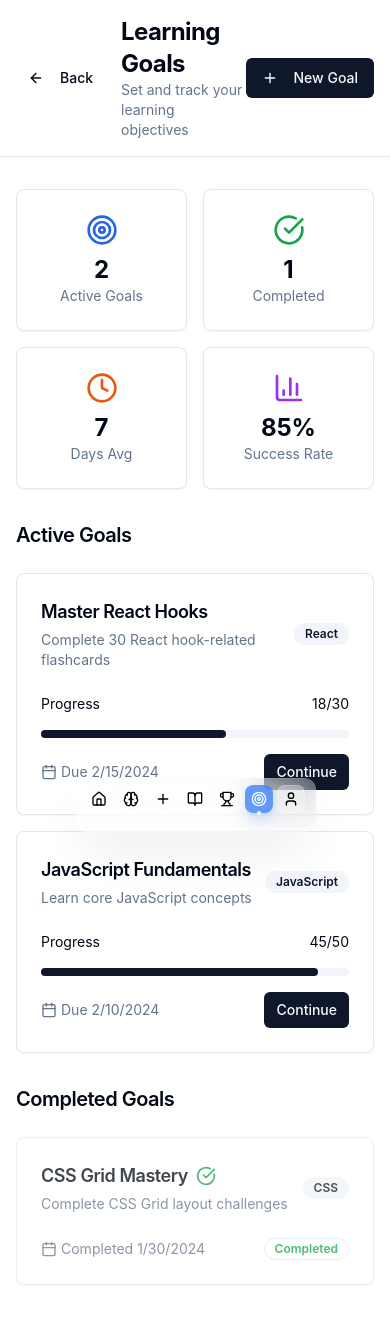
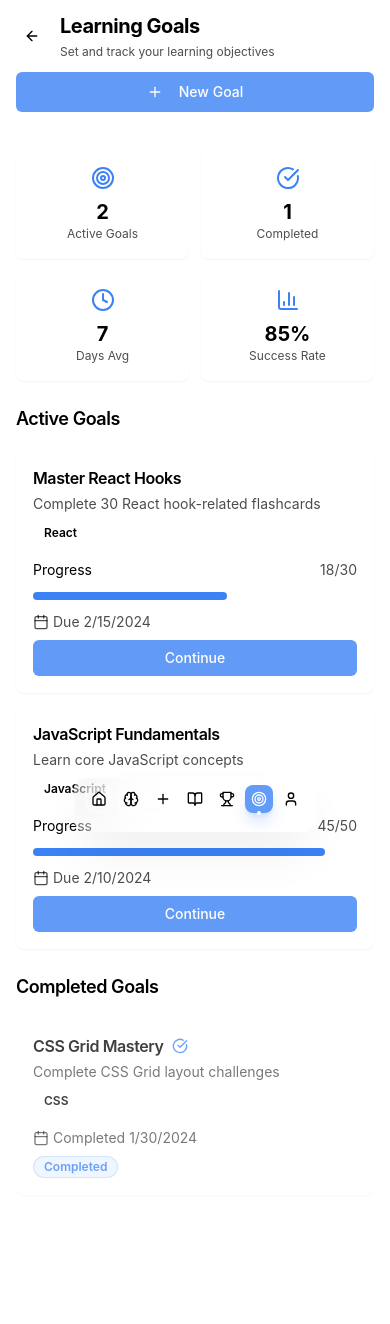
Before and after one commit to Ashish-x3/loop-learn, a React (Vite) app: page /goals in a window 390 px wide. Shown: the top 1324 px of the page. After the commit the page ends 1291 px from the top, so only its background shows below. Built offline with nearby package versions, Linux system fonts and the light colour scheme.

Commit message:
Fix: Improve mobile header design
The AI improved the header design across all pages for better mobile responsiveness.

```diff
--- a/src/pages/Create.tsx
+++ b/src/pages/Create.tsx
@@ -31,58 +31,64 @@ const Create = () => {
   ];
 
   return (
-    <div className="min-h-screen bg-background">
+    <div className="min-h-screen bg-white dark:bg-black">
       {/* Header */}
-      <div className="border-b bg-background/95 backdrop-blur supports-[backdrop-filter]:bg-background/60 sticky top-0 z-40">
-        <div className="container mx-auto px-4 py-4">
-          <div className="flex items-center space-x-4">
-            <Link to="/">
-              <Button variant="ghost" size="sm">
-                <ArrowLeft className="w-4 h-4 mr-2" />
-                Back
-              </Button>
-            </Link>
-            <div>
-              <h1 className="text-2xl font-bold">Create Flashcard</h1>
-              <p className="text-sm text-muted-foreground">
-                Generate AI-powered flashcards or create your own
-              </p>
+      <div className="border-b border-white/20 dark:border-white/10 backdrop-blur-xl bg-white/10 dark:bg-black/20 sticky top-0 z-40">
+        <div className="container mx-auto px-4 sm:px-6 py-3 sm:py-4">
+          <div className="flex flex-col space-y-3 sm:space-y-0 sm:flex-row sm:items-center sm:justify-between">
+            <div className="flex items-center space-x-3 sm:space-x-4">
+              <Link to="/dashboard">
+                <Button variant="ghost" size="sm" className="text-black dark:text-white hover:bg-white/20 dark:hover:bg-black/20 p-2 sm:px-3">
+                  <ArrowLeft className="w-4 h-4 sm:mr-2" />
+                  <span className="hidden sm:inline">Back</span>
+                </Button>
+              </Link>
+              <div>
+                <h1 className="text-xl sm:text-2xl font-bold text-black dark:text-white">Create Flashcard</h1>
+                <p className="text-xs sm:text-sm text-black/70 dark:text-white/70 mt-1">
+                  Generate AI-powered flashcards or create your own
+                </p>
+              </div>
             </div>
+            <Button className="w-full sm:w-auto bg-blue-500/80 hover:bg-blue-600/80 text-white border-0 backdrop-blur-sm">
+              <Plus className="w-4 h-4 mr-2" />
+              Quick Create
+            </Button>
           </div>
         </div>
       </div>
 
-      <div className="container mx-auto px-4 py-8 pb-32">
+      <div className="container mx-auto px-4 sm:px-6 py-6 sm:py-8 pb-24 sm:pb-32">
         {/* AI Generator */}
-        <section className="space-y-6 mb-12">
-          <div className="text-center space-y-4">
+        <section className="space-y-4 sm:space-y-6 mb-8 sm:mb-12">
+          <div className="text-center space-y-3 sm:space-y-4">
             <div className="flex justify-center">
-              <div className="p-4 bg-primary/10 rounded-full">
-                <Lightbulb className="w-8 h-8 text-primary" />
+              <div className="p-3 sm:p-4 bg-blue-500/10 rounded-2xl backdrop-blur-sm">
+                <Lightbulb className="w-6 h-6 sm:w-8 sm:h-8 text-blue-500" />
               </div>
             </div>
-            <h2 className="text-2xl font-bold">AI Flashcard Generator</h2>
-            <p className="text-muted-foreground max-w-md mx-auto">
+            <h2 className="text-xl sm:text-2xl font-bold text-black dark:text-white">AI Flashcard Generator</h2>
+            <p className="text-sm sm:text-base text-black/70 dark:text-white/70 max-w-md mx-auto px-4">
               Enter any tech topic and let AI create kid-friendly explanations with examples
             </p>
           </div>
 
-          <Card className="max-w-2xl mx-auto">
-            <CardHeader>
-              <CardTitle className="text-lg">What do you want to learn?</CardTitle>
-              <CardDescription>
+          <Card className="max-w-2xl mx-auto border-0 backdrop-blur-xl bg-white/10 dark:bg-black/20 border border-white/20 dark:border-white/10">
+            <CardHeader className="p-4 sm:p-6">
+              <CardTitle className="text-base sm:text-lg text-black dark:text-white">What do you want to learn?</CardTitle>
+              <CardDescription className="text-sm text-black/70 dark:text-white/70">
                 Type a programming concept, framework, or technology
               </CardDescription>
             </CardHeader>
-            <CardContent className="space-y-4">
-              <div className="flex space-x-2">
+            <CardContent className="space-y-4 p-4 sm:p-6 pt-0">
+              <div className="flex flex-col sm:flex-row space-y-2 sm:space-y-0 sm:space-x-2">
                 <Input
                   placeholder="e.g., JavaScript Closures, React Hooks, CSS Grid..."
                   value={topic}
                   onChange={(e) => setTopic(e.target.value)}
-                  className="flex-1"
+                  className="flex-1 bg-white/10 dark:bg-black/10 border-white/20 dark:border-white/10 text-black dark:text-white placeholder:text-black/50 dark:placeholder:text-white/50"
                 />
-                <Button disabled={!topic.trim()}>
+                <Button disabled={!topic.trim()} className="w-full sm:w-auto bg-blue-500/80 hover:bg-blue-600/80 text-white border-0 backdrop-blur-sm">
                   <Plus className="w-4 h-4 mr-2" />
                   Generate
                 </Button>
@@ -90,7 +96,7 @@ const Create = () => {
 
               {/* Quick Topics */}
               <div className="space-y-3">
-                <p className="text-sm font-medium">Quick suggestions:</p>
+                <p className="text-sm font-medium text-black dark:text-white">Quick suggestions:</p>
                 <div className="flex flex-wrap gap-2">
                   {quickTopics.map((quickTopic, index) => (
                     <Button
@@ -98,7 +104,7 @@ const Create = () => {
                       variant="outline"
                       size="sm"
                       onClick={() => setTopic(quickTopic)}
-                      className="text-xs"
+                      className="text-xs bg-white/10 dark:bg-black/10 border-white/20 dark:border-white/10 text-black dark:text-white hover:bg-white/20 dark:hover:bg-black/20"
                     >
                       {quickTopic}
                     </Button>
@@ -109,29 +115,29 @@ const Create = () => {
           </Card>
         </section>
 
-        <Separator className="my-12" />
+        <Separator className="my-8 sm:my-12 bg-white/20 dark:bg-white/10" />
 
         {/* Browse by Category */}
-        <section className="space-y-6 mb-12">
-          <div className="text-center space-y-4">
-            <h2 className="text-2xl font-bold">Browse by Category</h2>
-            <p className="text-muted-foreground">
+        <section className="space-y-4 sm:space-y-6 mb-8 sm:mb-12">
+          <div className="text-center space-y-3 sm:space-y-4">
+            <h2 className="text-xl sm:text-2xl font-bold text-black dark:text-white">Browse by Category</h2>
+            <p className="text-sm sm:text-base text-black/70 dark:text-white/70 px-4">
               Explore existing flashcards or add to specific topics
             </p>
           </div>
 
-          <div className="grid grid-cols-2 md:grid-cols-3 gap-4">
+          <div className="grid grid-cols-2 md:grid-cols-3 gap-3 sm:gap-4">
             {categories.map((category, index) => (
-              <Card key={index} className="hover:shadow-md transition-all cursor-pointer group">
-                <CardContent className="p-6 text-center space-y-3">
-                  <div className="text-3xl group-hover:scale-110 transition-transform">
+              <Card key={index} className="hover:shadow-lg transition-all cursor-pointer group border-0 backdrop-blur-xl bg-white/10 dark:bg-black/20 border border-white/20 dark:border-white/10 hover:-translate-y-1">
+                <CardContent className="p-4 sm:p-6 text-center space-y-2 sm:space-y-3">
+                  <div className="text-2xl sm:text-3xl group-hover:scale-110 transition-transform">
                     {category.icon}
                   </div>
-                  <div className="space-y-2">
-                    <h3 className="font-semibold group-hover:text-primary transition-colors">
+                  <div className="space-y-1 sm:space-y-2">
+                    <h3 className="text-sm sm:text-base font-semibold group-hover:text-blue-500 transition-colors text-black dark:text-white">
                       {category.name}
                     </h3>
-                    <Badge variant="secondary" className="text-xs">
+                    <Badge variant="secondary" className="text-xs bg-white/20 dark:bg-black/20 text-black dark:text-white border-white/20 dark:border-white/10">
                       {category.count} cards
                     </Badge>
                   </div>
@@ -141,35 +147,35 @@ const Create = () => {
           </div>
         </section>
 
-        <Separator className="my-12" />
+        <Separator className="my-8 sm:my-12 bg-white/20 dark:bg-white/10" />
 
         {/* Manual Creation */}
-        <section className="space-y-6">
-          <div className="text-center space-y-4">
+        <section className="space-y-4 sm:space-y-6">
+          <div className="text-center space-y-3 sm:space-y-4">
             <div className="flex justify-center">
-              <div className="p-4 bg-secondary rounded-full">
-                <Code className="w-8 h-8" />
+              <div className="p-3 sm:p-4 bg-white/10 dark:bg-black/10 rounded-2xl backdrop-blur-sm">
+                <Code className="w-6 h-6 sm:w-8 sm:h-8 text-black dark:text-white" />
               </div>
             </div>
-            <h2 className="text-2xl font-bold">Create Manually</h2>
-            <p className="text-muted-foreground">
+            <h2 className="text-xl sm:text-2xl font-bold text-black dark:text-white">Create Manually</h2>
+            <p className="text-sm sm:text-base text-black/70 dark:text-white/70 px-4">
               Prefer to write your own? Create custom flashcards from scratch
             </p>
           </div>
 
           <div className="max-w-2xl mx-auto grid gap-4">
             <Link to="/create/manual">
-              <Card className="hover:shadow-md transition-shadow cursor-pointer group">
-                <CardContent className="p-6">
-                  <div className="flex items-center space-x-4">
-                    <div className="p-3 bg-primary/10 rounded-lg group-hover:bg-primary/20 transition-colors">
-                      <BookOpen className="w-6 h-6 text-primary" />
+              <Card className="hover:shadow-lg transition-all cursor-pointer group border-0 backdrop-blur-xl bg-white/10 dark:bg-black/20 border border-white/20 dark:border-white/10 hover:-translate-y-1">
+                <CardContent className="p-4 sm:p-6">
+                  <div className="flex items-center space-x-3 sm:space-x-4">
+                    <div className="p-2 sm:p-3 bg-blue-500/10 rounded-lg group-hover:bg-blue-500/20 transition-colors backdrop-blur-sm">
+                      <BookOpen className="w-5 h-5 sm:w-6 sm:h-6 text-blue-500" />
                     </div>
                     <div>
-                      <h3 className="font-semibold group-hover:text-primary transition-colors">
+                      <h3 className="text-sm sm:text-base font-semibold group-hover:text-blue-500 transition-colors text-black dark:text-white">
                         Custom Flashcard
                       </h3>
-                      <p className="text-sm text-muted-foreground">
+                      <p className="text-xs sm:text-sm text-black/70 dark:text-white/70">
                         Create your own definition, analogy, and examples
                       </p>
                     </div>
--- a/src/pages/Goals.tsx
+++ b/src/pages/Goals.tsx
@@ -45,26 +45,26 @@ const Goals = () => {
   const completedGoals = goals.filter(goal => goal.status === 'completed');
 
   return (
-    <div className="min-h-screen bg-background">
+    <div className="min-h-screen bg-white dark:bg-black">
       {/* Header */}
-      <div className="border-b bg-background/95 backdrop-blur supports-[backdrop-filter]:bg-background/60 sticky top-0 z-40">
-        <div className="container mx-auto px-4 py-4">
-          <div className="flex items-center justify-between">
-            <div className="flex items-center space-x-4">
-              <Link to="/">
-                <Button variant="ghost" size="sm">
-                  <ArrowLeft className="w-4 h-4 mr-2" />
-                  Back
+      <div className="border-b border-white/20 dark:border-white/10 backdrop-blur-xl bg-white/10 dark:bg-black/20 sticky top-0 z-40">
+        <div className="container mx-auto px-4 sm:px-6 py-3 sm:py-4">
+          <div className="flex flex-col space-y-3 sm:space-y-0 sm:flex-row sm:items-center sm:justify-between">
+            <div className="flex items-center space-x-3 sm:space-x-4">
+              <Link to="/dashboard">
+                <Button variant="ghost" size="sm" className="text-black dark:text-white hover:bg-white/20 dark:hover:bg-black/20 p-2 sm:px-3">
+                  <ArrowLeft className="w-4 h-4 sm:mr-2" />
+                  <span className="hidden sm:inline">Back</span>
                 </Button>
               </Link>
               <div>
-                <h1 className="text-2xl font-bold">Learning Goals</h1>
-                <p className="text-sm text-muted-foreground">
+                <h1 className="text-xl sm:text-2xl font-bold text-black dark:text-white">Learning Goals</h1>
+                <p className="text-xs sm:text-sm text-black/70 dark:text-white/70 mt-1">
                   Set and track your learning objectives
                 </p>
               </div>
             </div>
-            <Button>
+            <Button className="w-full sm:w-auto bg-blue-500/80 hover:bg-blue-600/80 text-white border-0 backdrop-blur-sm">
               <Plus className="w-4 h-4 mr-2" />
               New Goal
             </Button>
@@ -72,72 +72,76 @@ const Goals = () => {
         </div>
       </div>
 
-      <div className="container mx-auto px-4 py-8 pb-32">
+      <div className="container mx-auto px-4 sm:px-6 py-6 sm:py-8 pb-24 sm:pb-32">
         {/* Stats Overview */}
-        <div className="grid grid-cols-2 lg:grid-cols-4 gap-4 mb-8">
-          <Card>
-            <CardContent className="p-6 text-center">
-              <Target className="w-8 h-8 text-blue-600 mx-auto mb-2" />
-              <div className="text-2xl font-bold">{activeGoals.length}</div>
-              <p className="text-sm text-muted-foreground">Active Goals</p>
+        <div className="grid grid-cols-2 lg:grid-cols-4 gap-3 sm:gap-4 mb-6 sm:mb-8">
+          <Card className="border-0 backdrop-blur-xl bg-white/10 dark:bg-black/20 border border-white/20 dark:border-white/10">
+            <CardContent className="p-4 sm:p-6 text-center">
+              <Target className="w-6 h-6 sm:w-8 sm:h-8 text-blue-500 mx-auto mb-2" />
+              <div className="text-xl sm:text-2xl font-bold text-black dark:text-white">{activeGoals.length}</div>
+              <p className="text-xs sm:text-sm text-black/70 dark:text-white/70">Active Goals</p>
             </CardContent>
           </Card>
-          <Card>
-            <CardContent className="p-6 text-center">
-              <CheckCircle className="w-8 h-8 text-green-600 mx-auto mb-2" />
-              <div className="text-2xl font-bold">{completedGoals.length}</div>
-              <p className="text-sm text-muted-foreground">Completed</p>
+          <Card className="border-0 backdrop-blur-xl bg-white/10 dark:bg-black/20 border border-white/20 dark:border-white/10">
+            <CardContent className="p-4 sm:p-6 text-center">
+              <CheckCircle className="w-6 h-6 sm:w-8 sm:h-8 text-blue-500 mx-auto mb-2" />
+              <div className="text-xl sm:text-2xl font-bold text-black dark:text-white">{completedGoals.length}</div>
+              <p className="text-xs sm:text-sm text-black/70 dark:text-white/70">Completed</p>
             </CardContent>
           </Card>
-          <Card>
-            <CardContent className="p-6 text-center">
-              <Clock className="w-8 h-8 text-orange-600 mx-auto mb-2" />
-              <div className="text-2xl font-bold">7</div>
-              <p className="text-sm text-muted-foreground">Days Avg</p>
+          <Card className="border-0 backdrop-blur-xl bg-white/10 dark:bg-black/20 border border-white/20 dark:border-white/10">
+            <CardContent className="p-4 sm:p-6 text-center">
+              <Clock className="w-6 h-6 sm:w-8 sm:h-8 text-blue-500 mx-auto mb-2" />
+              <div className="text-xl sm:text-2xl font-bold text-black dark:text-white">7</div>
+              <p className="text-xs sm:text-sm text-black/70 dark:text-white/70">Days Avg</p>
             </CardContent>
           </Card>
-          <Card>
-            <CardContent className="p-6 text-center">
-              <BarChart3 className="w-8 h-8 text-purple-600 mx-auto mb-2" />
-              <div className="text-2xl font-bold">85%</div>
-              <p className="text-sm text-muted-foreground">Success Rate</p>
+          <Card className="border-0 backdrop-blur-xl bg-white/10 dark:bg-black/20 border border-white/20 dark:border-white/10">
+            <CardContent className="p-4 sm:p-6 text-center">
+              <BarChart3 className="w-6 h-6 sm:w-8 sm:h-8 text-blue-500 mx-auto mb-2" />
+              <div className="text-xl sm:text-2xl font-bold text-black dark:text-white">85%</div>
+              <p className="text-xs sm:text-sm text-black/70 dark:text-white/70">Success Rate</p>
             </CardContent>
           </Card>
         </div>
 
         {/* Active Goals */}
-        <div className="space-y-6 mb-8">
-          <h2 className="text-xl font-semibold">Active Goals</h2>
-          <div className="grid gap-4">
+        <div className="space-y-4 sm:space-y-6 mb-6 sm:mb-8">
+          <h2 className="text-lg sm:text-xl font-semibold text-black dark:text-white">Active Goals</h2>
+          <div className="grid gap-3 sm:gap-4">
             {activeGoals.map((goal) => (
-              <Card key={goal.id}>
-                <CardHeader>
-                  <div className="flex items-center justify-between">
+              <Card key={goal.id} className="border-0 backdrop-blur-xl bg-white/10 dark:bg-black/20 border border-white/20 dark:border-white/10">
+                <CardHeader className="p-4 sm:p-6">
+                  <div className="flex flex-col sm:flex-row sm:items-center sm:justify-between gap-2 sm:gap-0">
                     <div className="space-y-1">
-                      <CardTitle className="text-lg">{goal.title}</CardTitle>
-                      <CardDescription>{goal.description}</CardDescription>
+                      <CardTitle className="text-base sm:text-lg text-black dark:text-white">{goal.title}</CardTitle>
+                      <CardDescription className="text-sm text-black/70 dark:text-white/70">{goal.description}</CardDescription>
                     </div>
-                    <Badge variant="secondary">{goal.category}</Badge>
+                    <Badge variant="secondary" className="w-fit bg-white/20 dark:bg-black/20 text-black dark:text-white border-white/20 dark:border-white/10">
+                      {goal.category}
+                    </Badge>
                   </div>
                 </CardHeader>
-                <CardContent>
-                  <div className="space-y-4">
+                <CardContent className="p-4 sm:p-6 pt-0">
+                  <div className="space-y-3 sm:space-y-4">
                     <div className="flex items-center justify-between text-sm">
-                      <span>Progress</span>
-                      <span>{goal.progress}/{goal.target}</span>
+                      <span className="text-black dark:text-white">Progress</span>
+                      <span className="text-black/70 dark:text-white/70">{goal.progress}/{goal.target}</span>
                     </div>
-                    <div className="w-full bg-secondary rounded-full h-2">
+                    <div className="w-full bg-white/20 dark:bg-black/20 rounded-full h-2">
                       <div
-                        className="bg-primary h-2 rounded-full transition-all"
+                        className="bg-blue-500 h-2 rounded-full transition-all"
                         style={{ width: `${(goal.progress / goal.target) * 100}%` }}
                       />
                     </div>
-                    <div className="flex items-center justify-between">
-                      <div className="flex items-center text-sm text-muted-foreground">
+                    <div className="flex flex-col sm:flex-row sm:items-center sm:justify-between gap-2 sm:gap-0">
+                      <div className="flex items-center text-sm text-black/70 dark:text-white/70">
                         <Calendar className="w-4 h-4 mr-1" />
                         Due {new Date(goal.deadline).toLocaleDateString()}
                       </div>
-                      <Button size="sm">Continue</Button>
+                      <Button size="sm" className="w-full sm:w-auto bg-blue-500/80 hover:bg-blue-600/80 text-white border-0 backdrop-blur-sm">
+                        Continue
+                      </Button>
                     </div>
                   </div>
                 </CardContent>
@@ -148,30 +152,34 @@ const Goals = () => {
 
         {/* Completed Goals */}
         {completedGoals.length > 0 && (
-          <div className="space-y-6">
-            <h2 className="text-xl font-semibold">Completed Goals</h2>
-            <div className="grid gap-4">
+          <div className="space-y-4 sm:space-y-6">
+            <h2 className="text-lg sm:text-xl font-semibold text-black dark:text-white">Completed Goals</h2>
+            <div className="grid gap-3 sm:gap-4">
               {completedGoals.map((goal) => (
-                <Card key={goal.id} className="opacity-75">
-                  <CardHeader>
-                    <div className="flex items-center justify-between">
+                <Card key={goal.id} className="opacity-75 border-0 backdrop-blur-xl bg-white/10 dark:bg-black/20 border border-white/20 dark:border-white/10">
+                  <CardHeader className="p-4 sm:p-6">
+                    <div className="flex flex-col sm:flex-row sm:items-center sm:justify-between gap-2 sm:gap-0">
                       <div className="space-y-1">
-                        <CardTitle className="text-lg flex items-center">
+                        <CardTitle className="text-base sm:text-lg flex items-center text-black dark:text-white">
                           {goal.title}
-                          <CheckCircle className="w-5 h-5 text-green-600 ml-2" />
+                          <CheckCircle className="w-4 h-4 sm:w-5 sm:h-5 text-blue-500 ml-2" />
                         </CardTitle>
-                        <CardDescription>{goal.description}</CardDescription>
+                        <CardDescription className="text-sm text-black/70 dark:text-white/70">{goal.description}</CardDescription>
                       </div>
-                      <Badge variant="secondary">{goal.category}</Badge>
+                      <Badge variant="secondary" className="w-fit bg-white/20 dark:bg-black/20 text-black dark:text-white border-white/20 dark:border-white/10">
+                        {goal.category}
+                      </Badge>
                     </div>
                   </CardHeader>
-                  <CardContent>
-                    <div className="flex items-center justify-between">
-                      <div className="flex items-center text-sm text-muted-foreground">
+                  <CardContent className="p-4 sm:p-6 pt-0">
+                    <div className="flex flex-col sm:flex-row sm:items-center sm:justify-between gap-2 sm:gap-0">
+                      <div className="flex items-center text-sm text-black/70 dark:text-white/70">
                         <Calendar className="w-4 h-4 mr-1" />
                         Completed {new Date(goal.deadline).toLocaleDateString()}
                       </div>
-                      <Badge variant="outline" className="text-green-600">Completed</Badge>
+                      <Badge variant="outline" className="w-fit text-blue-500 border-blue-500/20 bg-blue-500/10">
+                        Completed
+                      </Badge>
                     </div>
                   </CardContent>
                 </Card>
```
Also changed, not shown: src/pages/Achievements.tsx (+38 -35 lines).
